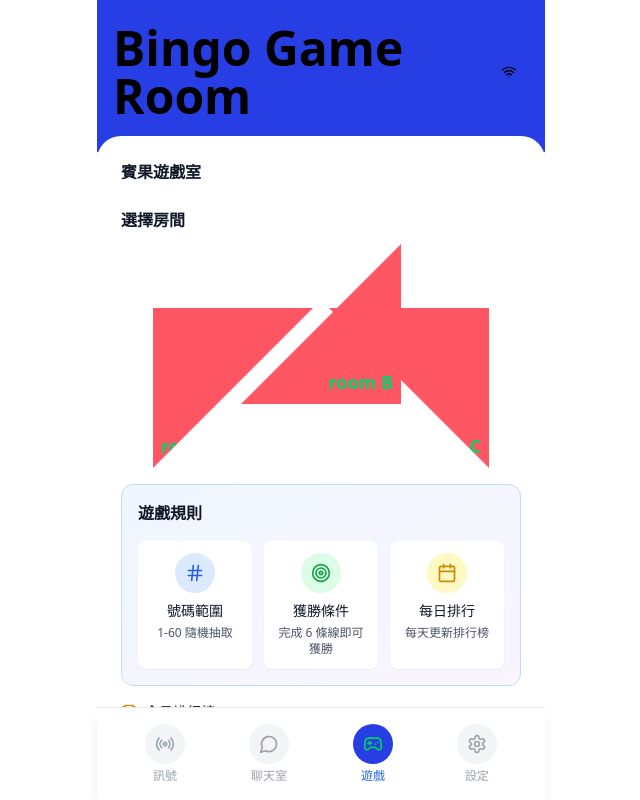
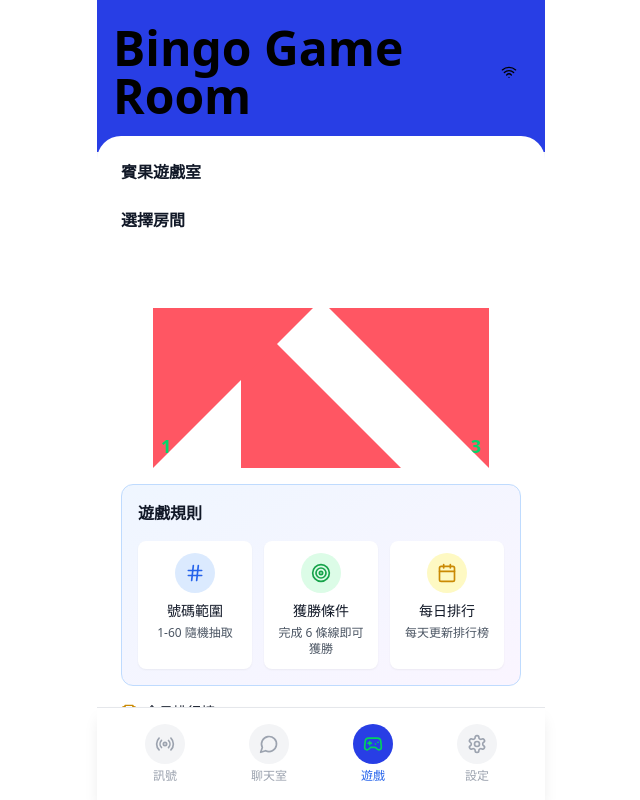
Before and after one commit to aa-prime-studio/echo-alert-now, a React (Vite) app: page /app in a window 1280 px wide. Both pictures are taken after a click on the button "遊戲". Shown: the whole page, without its empty margins (319-959 px from the left). Built offline with nearby package versions, Linux system fonts and the light colour scheme.

Commit message:
Refactor: Update room selector layout
Modified the room selector to display rooms as numbered buttons (1, 2, 3) and adjusted the layout of room B. Edited `src/components/game/RoomSelector.tsx`.

```diff
--- a/src/components/game/RoomSelector.tsx
+++ b/src/components/game/RoomSelector.tsx
@@ -13,13 +13,13 @@ export const RoomSelector: React.FC<RoomSelectorProps> = ({ rooms, onJoinRoom })
     <div>
       <h4 className="font-semibold text-gray-900 mb-3">選擇房間</h4>
       <div className="relative h-56 flex items-center justify-center">
-        {/* Room B - Top (rotated 180 degrees) */}
+        {/* Room B - Right (垂直翻轉，底部對齊C) */}
         <div
-          className="absolute top-0 left-1/2 transform -translate-x-1/2 w-40 h-40 flex items-start justify-start cursor-pointer"
+          className="absolute bottom-0 right-1/2 transform translate-x-1/2 w-40 h-40 flex items-end justify-end cursor-pointer"
           style={{
             backgroundColor: '#ff5663',
             clipPath: 'polygon(0% 0%, 100% 0%, 0% 100%)',
-            transform: 'translateX(-50%) rotate(180deg)'
+            transform: 'translateX(50%) scaleY(-1)'
           }}
           onClick={() => onJoinRoom(2)}
         >
@@ -27,13 +27,12 @@ export const RoomSelector: React.FC<RoomSelectorProps> = ({ rooms, onJoinRoom })
             className="font-bold text-lg absolute"
             style={{
               color: '#00d76a',
-              top: '8px',
+              bottom: '8px',
               left: '8px',
-              transform: 'rotate(-180deg)',
-              transformOrigin: 'center'
+              transform: 'scaleY(-1)'
             }}
           >
-            room B
+            2
           </span>
         </div>
 
@@ -54,11 +53,11 @@ export const RoomSelector: React.FC<RoomSelectorProps> = ({ rooms, onJoinRoom })
               left: '8px'
             }}
           >
-            room A
+            1
           </span>
         </div>
 
-        {/* Room C - Bottom Right (flipped horizontally) */}
+        {/* Room C - Bottom Right */}
         <div
           className="absolute bottom-0 right-8 w-40 h-40 flex items-end justify-end cursor-pointer"
           style={{
@@ -75,7 +74,7 @@ export const RoomSelector: React.FC<RoomSelectorProps> = ({ rooms, onJoinRoom })
               right: '8px'
             }}
           >
-            room C
+            3
           </span>
         </div>
       </div>
```
